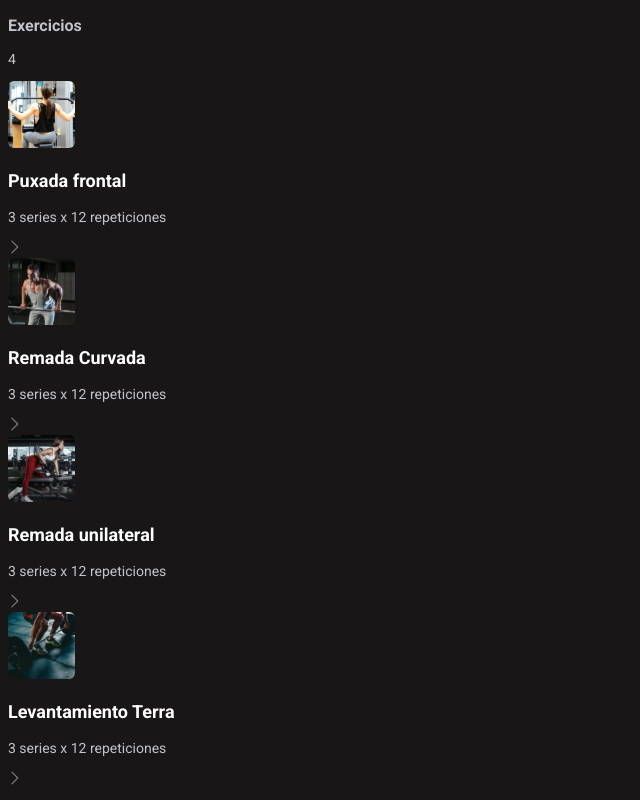
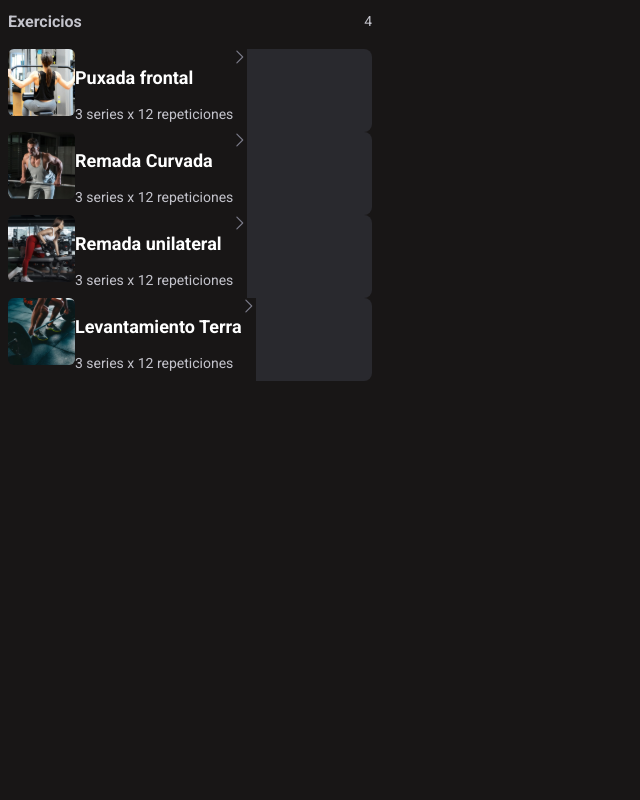
Before and after one commit to HuascarGutierrez/Final-Ejercicios-Template, a React (Vite) app: page / in a window 1280 px wide. Shown: the whole page, without its empty margins (0-640 px from the left). Built offline with nearby package versions, Linux system fonts and the light colour scheme.

Commit message:
molecula top

```diff
--- a/src/molecules/Top.jsx
+++ b/src/molecules/Top.jsx
@@ -2,9 +2,10 @@ import React from 'react'
 import Title from '../atoms/Title'
 import Contador from '../atoms/Contador'
 
+import './styles/Top.css'
 function Top() {
   return (
-    <div>
+    <div className='top'>
       <Title/>
       <Contador/>
     </div>
--- /dev/null
+++ b/src/molecules/styles/Top.css
@@ -0,0 +1,10 @@
+.top {
+    display: flex;
+    flex-direction: row;
+    width: 364px;
+    height: 26px;
+    justify-content: space-between;
+    margin-bottom: 15px;
+    align-items: center;
+
+}
--- a/src/organisms/Ejercicio.jsx
+++ b/src/organisms/Ejercicio.jsx
@@ -3,10 +3,11 @@ import Imagen from '../atoms/Imagen'
 import Description from '../molecules/Description'
 import Flecha from '../atoms/Flecha'
 
+import './styles/Ejercicio.css'
 function Ejercicio(props) {
     const ejercicio = props.ejercicio
   return (
-    <div>
+    <div className='ejercicio'>
       <Imagen imgUrl={ejercicio.imgUrl}/>
       <Description name={ejercicio.name} series={ejercicio.series}/>
       <Flecha/>
--- /dev/null
+++ b/src/organisms/styles/Ejercicio.css
@@ -0,0 +1,8 @@
+.ejercicio {
+    width: 364px;
+    height: 83px;
+    display: flex;
+    flex-direction: row;
+    background-color: #29292E;
+    border-radius: 8px;
+}
```
